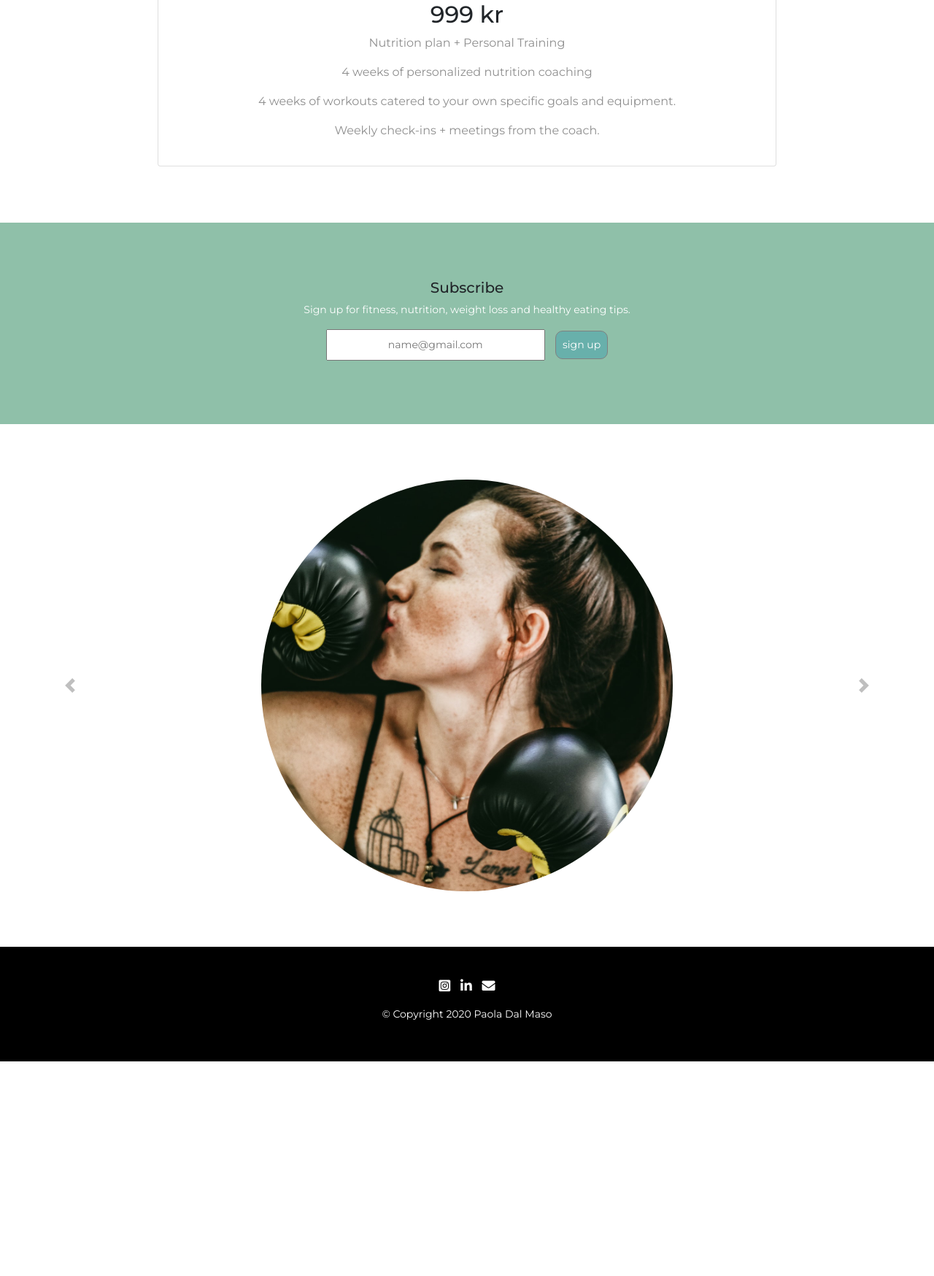
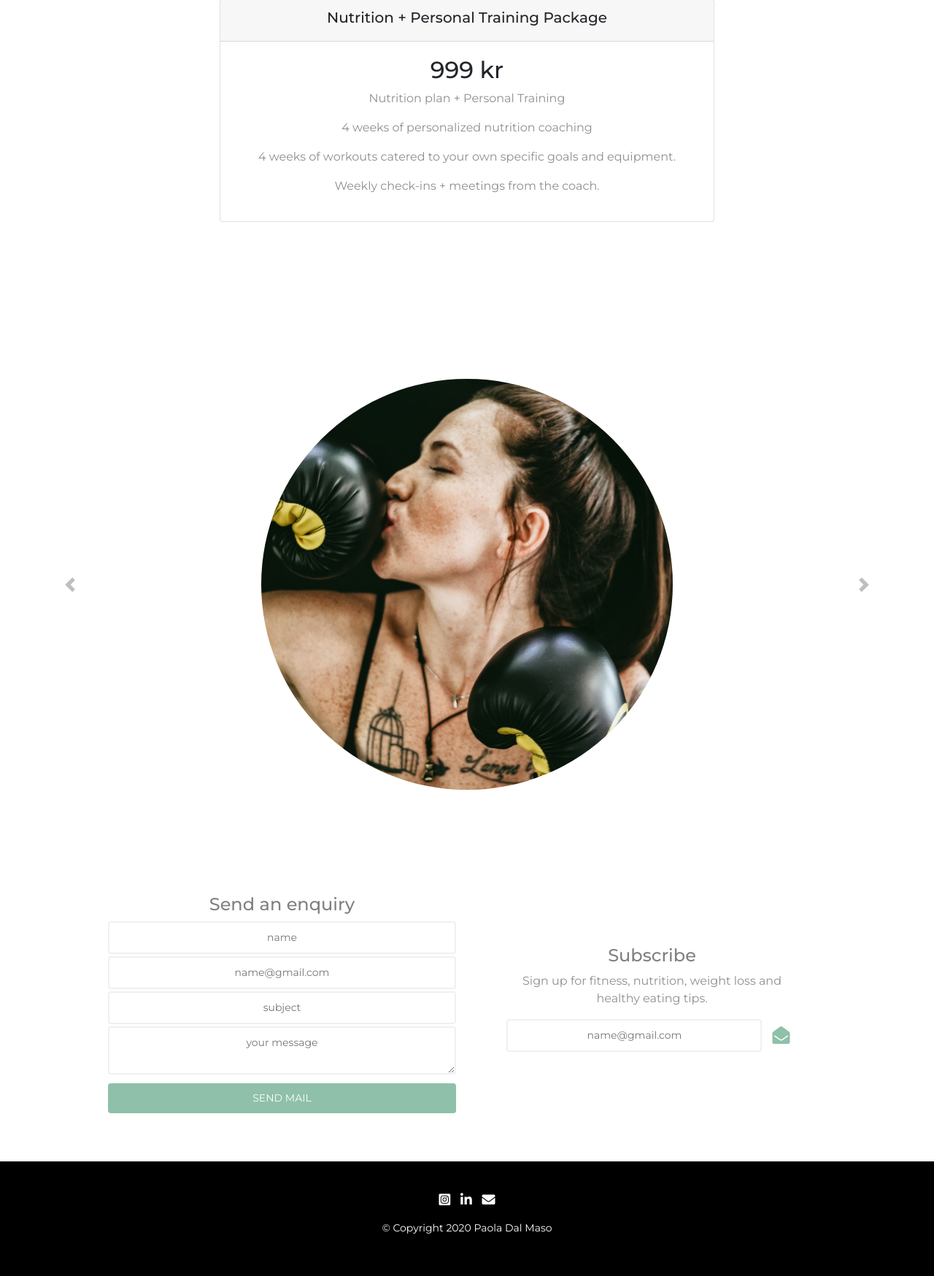
Before and after one commit to trinajoy/fitness-app, a PHP site: page /index.html in a window 1280 px wide. Shown: the part 1904-3652 px from the top of the page at 73% size. Before the commit the page ends 3358 px from the top, so only its background shows below. Run offline with PHP 8.4, Linux system fonts and the light colour scheme; some libraries are stand-ins or nearby versions.

Commit message:
add contact form

```diff
--- a/css/styles.css
+++ b/css/styles.css
@@ -28,6 +28,12 @@ p {
   padding: 3% 15%;
   position: relative;
   z-index: 0;
+}
+
+#contact .container-fluid {
+  background-color: #fff;
+  border-radius: 5px;
+  padding: 3% 9%;
 }
 
 /* Sections */
@@ -146,62 +152,141 @@ hr {
   border-radius: 50%;
 }
 
-/* cta  */
+/* Contact form   */
 
-#cta {
-  background-color: #8fc0a9;
+.contact {
+  padding: 30px 40px;
 }
 
-#cta p {
+.contact h3 {
+  color: grey;
+  font-size: 24px;
+}
+
+.contact .form-control {
+  margin-bottom: 10px;
+  position: relative;
+  padding: 0;
+  border-style: none;
+}
+
+.contact .contact-form .form-control input {
+  border: 2px solid #f0f0f0;
+  border-radius: 4px;
+  display: block;
+  width: 100%;
+  padding: 10px;
+  font-size: 14px;
+  text-align: center;
+}
+
+.contact .form-control textarea {
+  border: 2px solid #f0f0f0;
+  border-radius: 4px;
+  display: block;
+  width: 100%;
+  padding: 10px;
+  font-size: 14px;
+  text-align: center;
+  /* overflow: auto; */
+}
+
+.contact .form-control input:focus,
+.contact .form-control textarea:focus {
+  outline: 0;
+  border-color: #777;
+}
+
+.contact .form-control.success input {
+  border-color: var(--success-color);
+}
+
+.contact .form-control.error input {
+  border-color: var(--error-color);
+}
+
+.contact .form-control small {
+  color: var(--error-color);
+  position: absolute;
+  bottom: 0;
+  left: 0;
+  visibility: hidden;
+}
+
+.contact .form-control.error small {
+  visibility: visible;
+}
+
+.contact button {
+  cursor: pointer;
+  border-radius: 4px;
   color: #fff;
   font-size: 14px;
+  padding: 10px;
+}
+
+.contact-form button {
+  width: 100%;
+  margin-top: 40px;
+  display: block;
+  background-color: #8fc0a9;
+  border-style: none;
+}
+
+.contact-form button:hover {
+  background-color: #68b0ab;
+}
+
+/* newsletter  */
+
+.newsletter {
+  padding: 20px;
+  text-align: center;
+  margin-top: 50px;
 }
 
 .newsletter h3 {
-  color: white;
+  color: grey;
+  font-size: 24px;
 }
 
-.newsletter-email {
+.form-inline {
   display: inline-block;
 }
 
-.newsletter-button {
-  display: inline-block;
+.newsletter .form-control input,
+.newsletter .form-control button {
+  /* margin: 0 auto; */
 }
 
-.newsletter-email input {
-  margin: auto;
-  padding: 9px 0;
-  width: 300px;
+.newsletter .form-control input {
+  border: 2px solid #f0f0f0;
+  border-radius: 4px;
+  width: 350px;
+  padding: 10px;
+  font-size: 14px;
   text-align: center;
-  font-size: 14px;
-  margin-right: 10px;
-  margin-bottom: 10px;
 }
 
-.newsletter-email input:focus {
-  outline: none;
+.newsletter .fas {
+  font-size: 24px;
+  color: #8fc0a9;
 }
 
-.newsletter-button input {
-  background-color: #68b0ab;
-
-  font-size: 14px;
-  padding: 8px 9px;
-  border-radius: 10px;
-  color: #fff;
-  border: 1px solid grey;
+.newsletter .fas:hover {
+  color: #68b0ab;
 }
 
-.newsletter-button input:focus {
-  outline: none;
+.newsletter button {
+  margin-top: 40px;
+  margin: auto;
+  display: inline-block;
+  outline: 0;
+  background-color: #fff;
+  border-style: none;
 }
 
-.newsletter-button input:hover {
-  background-color: grey;
-}
-
-/* footer section */
+/* Footer section */
 
 #footer {
   color: white;
@@ -239,3 +324,18 @@ hr {
     text-align: left;
   }
 }
+
+@media (max-width: 550px) {
+  .form-inline {
+    margin: 0 auto;
+  }
+
+  .newsletter .form-control input {
+    width: 300px;
+    padding: 5px 0;
+  }
+
+  .newsletter .form-control button {
+    padding: 5px 0;
+  }
+}
--- a/index.html
+++ b/index.html
@@ -61,7 +61,7 @@
 
   <!-- Features -->
 
-  <section class="" id="features">
+  <section class="features" id="features">
 
     <div class="container-fluid">
       <div class="row">
@@ -103,7 +103,10 @@
 
       <!-- Pricing -->
 
-      <h3 class="section-heading" id="pricing"> Products </h3>
+      <section class="pricing" id="pricing">
+        <div class="container-fluid">
+
+          <h2> Products </h2>
           <p>Simple and affordable price plans.</p>
 
 
@@ -166,30 +169,11 @@
 
             </div>
           </div>
-
       </section>
 
-    <!-- Call to Action -->
 
-    <section class="newsletter" id="cta">
-      <div class="container-fluid">
-
-          <form action="action_page.php">
-              <div class="newsletter-heading">
-                <h5> Subscribe</h5>
-                <p> Sign up for fitness, nutrition, weight loss and healthy eating tips. </p>
     </div>
 
-              <div class="newsletter-email">
-                <input type="text" placeholder="name@gmail.com" name="mail" required>
-              </div>
-
-              <div class="newsletter-button">
-                <input type="submit" value="sign up">
-              </div>
-          </form>
-
-      </div>
   </section>
 
     <!-- Carousel -->
@@ -221,6 +205,66 @@
       </div>
 
     </section>
+
+    <!-- contact form and newsletter -->
+
+    <section class="contact" id="contact">
+      <div class="container-fluid">
+
+        <div class="row">
+          <div class="col-md-6">
+            <h3> Send an enquiry</h3>
+              <form class="contact-form" action="contactform.php" method="post">
+                <div class="form-control">
+                  <input type="text" name="name" placeholder="name" required />
+                </div>
+
+                <div class="form-control">
+                  <input
+                    type="email"
+                    name="mail"
+                    placeholder="name@gmail.com"
+                    required
+                  />
+                </div>
+
+                <div class="form-control">
+                  <input type="text" name="subject" placeholder="subject" required />
+                </div>
+
+                <div class="form-control">
+                  <textarea name="message" placeholder="your message"></textarea>
+                </div>
+
+                <button type="submit" name="submit">SEND MAIL</button>
+              </form>
+          </div>
+
+          <div class="col-md-6">
+
+            <div class="container">
+              <div class="newsletter">
+
+                <h3> Subscribe</h3>
+                    <p> Sign up for fitness, nutrition, weight loss and healthy eating tips. </p>
+
+                <form class="form-inline" action="action_page.php">
+                    <div class="form-control">
+                      <input type="text" placeholder="name@gmail.com" name="mail" required>
+                    </div>
+                    <div class="form-control">
+                      <button  type="submit" name="submit"> <i class="fas fa-envelope-open"></i></button>
+                    </div>
+                 </form>
+
+              </div>
+            </div>
+          </div>
+
+        </div>
+      </div>
+    </section>
+
 
   <!-- Footer -->
 
```
Also changed, not shown: contactform.php (added, +18 -0 lines). Lines whose indentation alone changed are shown as unchanged.
